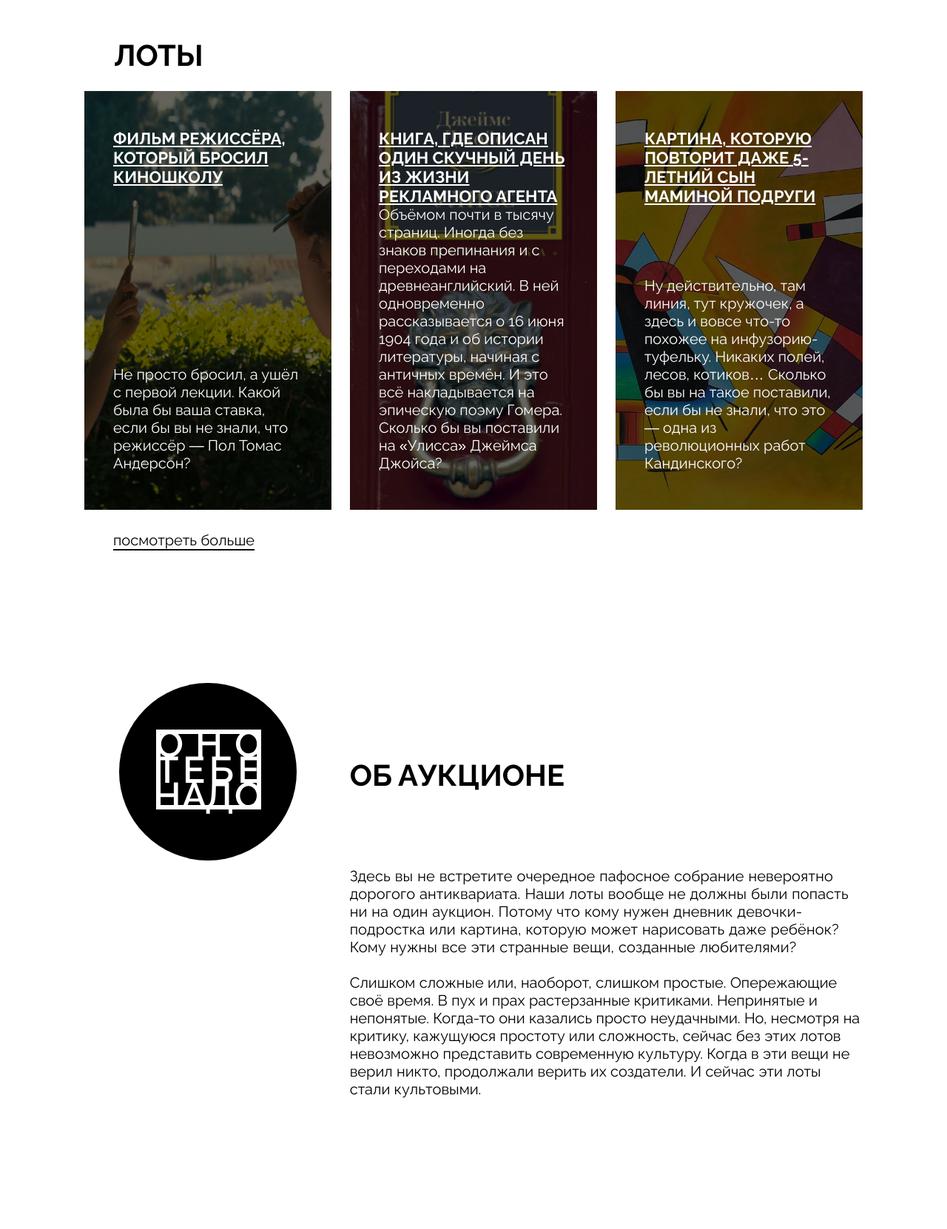
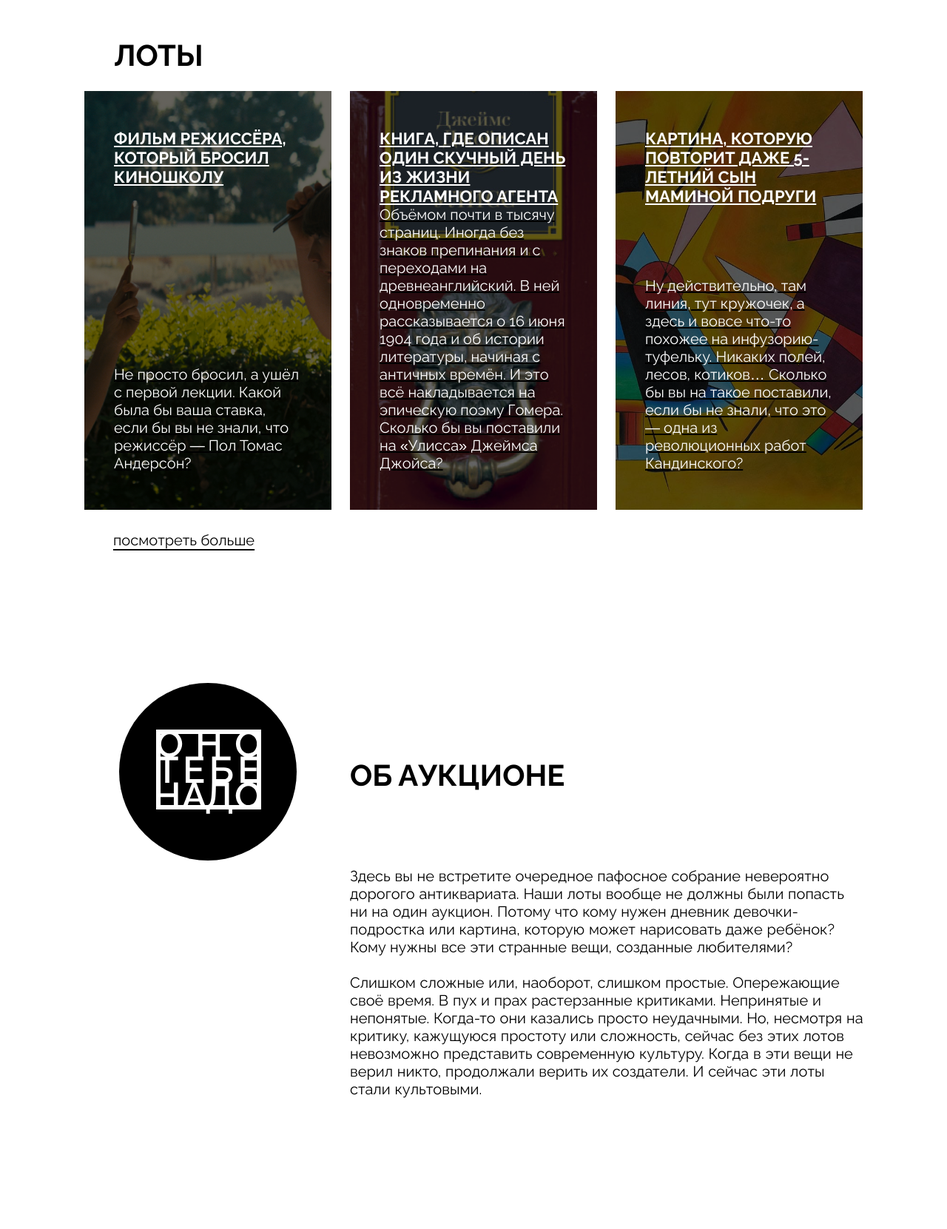
Before and after one commit to DonutsHunter/ono-tebe-nado, a plain HTML site: page index.html in a window 1280 px wide. Shown: the part 1180-2841 px from the top of the page at 74% size. Drawn offline with Linux system fonts and the light colour scheme.

Commit message:
Добавлены атрибуты `alt`, удалены числительные в названии. Макет доработан для достижения пиксельного соответствия дизайну

```diff
--- a/index.html
+++ b/index.html
@@ -26,15 +26,13 @@
           </li>
         </ul>
       </nav>
-
       <a class="header__logo" href="#0">
       <img
         class="header__logo-image"
-          src="images/logo-black.svg"
-          alt="Логотип проекта"
+        src="./images/logo-black.svg"
+        alt="Логотип аукциона"
         />
       </a>
-
       <address class="header_contacts">
         <a class="contacts_info" href="tel:+999995555555">+9 999 555 5555</a>
         <a class="contacts_info" href="mailto:info@sobaka.ge">info@sobaka.ge</a>
@@ -44,7 +42,6 @@
         </p>
       </address>
     </header>
-
     <main>
       <section class="cover content-section">
         <div class="overlay"></div>
@@ -122,13 +119,12 @@
         </ul>
         <a class="lots_see_more" href="#">посмотреть больше</a>
       </section>
-
       <section class="about section_content">
         <div class="about_column">
           <div class="about_logo">
             <img
               src="./images/logo-white.svg"
-              alt="Логотип проекта на черном фоне"
+              alt="Логотип аукциона на черном фоне"
               width="148"
               height="114"
               />
@@ -137,14 +133,14 @@
         <article class="about__column column_text_about">
           <h2 class="title_about">об аукционе</h2>
           <div class="about_text">
-            <p class="p_intro">
+            <p class="p">
               Здесь вы не встретите очередное пафосное собрание невероятно
               дорогого антиквариата. Наши лоты вообще не должны были попасть ни
               на один аукцион. Потому что кому нужен дневник девочки-подростка
               или картина, которую может нарисовать даже ребёнок? Кому нужны все
               эти странные вещи, созданные любителями?
             </p>
-            <p class="p_main">
+            <p class="p">
               Слишком сложные или, наоборот, слишком простые. Опережающие своё
               время. В пух и прах растерзанные критиками. Непринятые и
               непонятые. Когда-то они казались просто неудачными. Но, несмотря
@@ -168,10 +164,9 @@
           265, Амстердам
         </p>
       </address>
-
       <nav class="footer_menu">
         <ul class="footer-link-list">
-          <li class="footer_list_first">
+          <li class="footer_list_no_circle">
             <a class="footer footer_link-active" href="#!">главная</a>
           </li>
           <li class="footer_list_circle">
@@ -185,12 +180,15 @@
       <ul class="social_media_links">
         <li class="social_media_link_list">
           <a class="link_yt" href="#!"
-            ><img class="logo youtube_logo" src="./images/yt.svg" alt="Youtube"
+            ><img
+            class="logo youtube_logo"
+            src="./images/yt.svg"
+            alt="Иконка YouTube"
             /></a>
         </li>
         <li class="social_media_link_list">
           <a class="link_vk" href="#!"
-            ><img class="logo vk_logo" src="./images/vk.svg" alt="VK"
+            ><img class="logo vk_logo" src="./images/vk.svg" alt="Иконка VK"
             /></a>
         </li>
         <li class="social_media_link_list">
@@ -198,7 +196,7 @@
             ><img
             class="logo pinterest_logo"
             src="./images/pinterest.svg"
-              alt=""
+            alt="Иконка Pinterest"
             /></a>
         </li>
       </ul>
--- a/styles/style.css
+++ b/styles/style.css
@@ -29,7 +29,7 @@ header {
 
 .header__links-list-item_no-bullit {
   list-style: none;
-  /*     text-decoration: none; */
+  text-decoration: none;
 }
 
 .header__link {
@@ -69,7 +69,7 @@ header {
 .cover {
   position: relative;
   padding: 165px 50px 51px 50px;
-  background-image: url(/images/cover.jpg);
+  background-image: url(../images/cover.jpg);
   background-position: center;
   background-size: cover;
 }
@@ -179,13 +179,12 @@ header {
 }
 
 .lots_card_items {
-  min-height: 334px;
+  min-height: 563px;
 }
 
 .card_link {
   display: block;
   height: 100%;
-  text-decoration: none;
 }
 
 .card {
@@ -196,22 +195,22 @@ header {
   align-items: center;
   height: 100%;
   width: auto;
-  padding: 51px 39px;
+  padding: 51px 40px;
   background-repeat: no-repeat;
   background-position: center;
   background-size: cover;
 }
 
 .card_type_film {
-  background-image: url(/images/card-lot-01.jpg);
+  background-image: url(../images/card-lot-01.jpg);
 }
 
 .card_type_book {
-  background-image: url(/images/card-lot-02.jpg);
+  background-image: url(../images/card-lot-02.jpg);
 }
 
 .card_type_picture {
-  background-image: url(/images/card-lot-03.jpg);
+  background-image: url(../images/card-lot-03.jpg);
 }
 
 .title_card {
@@ -241,17 +240,13 @@ header {
 
 .about {
   display: grid;
-  grid-template-columns: 1fr 1fr 1fr;
-  column-gap: 24px;
-  padding: 0 22px 0 23px;
+  grid-template-columns: min-content 1fr;
+  column-gap: 72px;
+  padding: 0px 23px 0px 71px;
 }
 
 .about_column {
   justify-self: center;
-}
-
-.column_text_about {
-  grid-column: 2/4;
 }
 
 .about_logo {
@@ -283,17 +278,10 @@ header {
   font-weight: 400;
 }
 
-.p_intro {
+.p {
   width: 100%;
-  max-width: 688px;
+  max-width: 694px;
   word-spacing: 0.7px;
-  letter-spacing: 0.1px;
-}
-
-.p_main {
-  width: 100%;
-  max-width: 690px;
-  word-spacing: 0.2px;
 }
 
 footer {
```
Also changed, not shown: 1 other file. Lines whose indentation alone changed are shown as unchanged.
